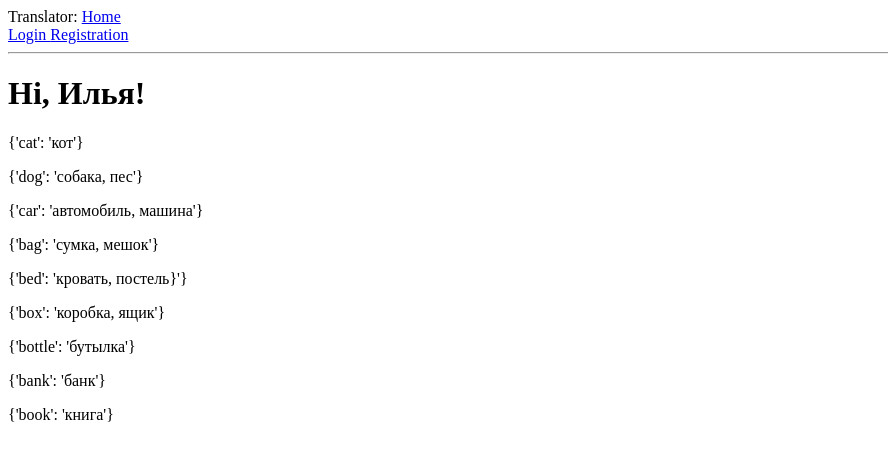
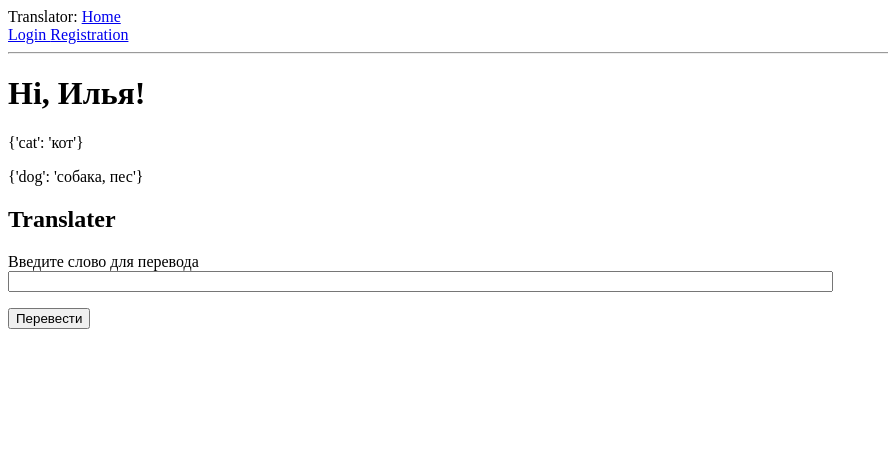
Before and after one commit to Ilyaivanov60/web_dictionary, a Flask app: page / in a window 1280 px wide. Shown: the top 461 px of the page, without its empty margins (0-888 px from the left). Run offline with Flask 2, Linux system fonts and the light colour scheme.

Commit message:
добавил форму для ввода слова (#4)
* добавил форму для ввода слова

* сделал добавлени новых слов в словарь

* дороботал код после код ревью

```diff
--- a/webapp/forms.py
+++ b/webapp/forms.py
@@ -1,6 +1,7 @@
 from flask_wtf import FlaskForm
 from wtforms import StringField, PasswordField, BooleanField, SubmitField
 from wtforms.validators import DataRequired
+
 
 class LoginForm(FlaskForm):
     username = StringField('Username', validators=[DataRequired()])
@@ -11,3 +12,8 @@ class LoginForm(FlaskForm):
     submit_in = SubmitField('Log in')
     submit_out = SubmitField('Log out')
     confirm = SubmitField('confirm')
+
+
+class WordForm(FlaskForm):
+    confirm = SubmitField('Перевести')
+    word_for_translate = StringField('Введите слово для перевода', validators=[DataRequired()])
--- a/webapp/routes.py
+++ b/webapp/routes.py
@@ -1,26 +1,27 @@
 from webapp import app
 from flask import render_template, flash, redirect
-from webapp.forms import LoginForm
+from webapp.forms import LoginForm, WordForm
+
+user = {'username': 'Илья'}
+cards = [
+    {'cat' : 'кот'},
+    {'dog' : 'собака, пес'}
+    ]
+
 
 @app.route('/')
-@app.route('/index')
+@app.route('/index', methods=['GET', 'POST'])
 def index():
+    form = WordForm()
+    if form.word_for_translate.data:
+        word = form.word_for_translate.data
+        if word not in cards:
+            cards.append(word)
+    return render_template('index.html', title='Home', user=user, cards=cards, form=form)
 
-    user = {'username': 'Илья'}
-    cards = [
-        {'cat' : 'кот'},
-        {'dog' : 'собака, пес'},
-        {'car' : 'автомобиль, машина'},
-        {'bag' : 'сумка, мешок'},
-        {'bed' : 'кровать, постель}'},
-        {'box' : 'коробка, ящик'},
-        {'bottle' : 'бутылка'},
-        {'bank' : 'банк'},
-        {'book' : 'книга'}
-    ]
-    return render_template('index.html', title='Home', user=user, cards=cards)
 
 users_names = ['vasya','bill', 'oleg']# хранит имена пользователей для отладки, в будущем проверть зарегистрировван пользователь или нет через bd
+
 
 @app.route('/login', methods=['GET', 'POST'])
 def login():
--- a/webapp/templates/index.html
+++ b/webapp/templates/index.html
@@ -5,4 +5,12 @@
     {% for card in cards %}
     <div><p>{{ card }}</p></div>
     {% endfor %}
+    <h2>Translater</h2>
+    <form action="" method="post">
+      <p>
+        {{ form.word_for_translate.label }}<br>
+        {{ form.word_for_translate(size=100) }}
+      </p>
+      <p>{{ form.confirm }}</p>
+    </form>
 {% endblock %}
```
Also changed, not shown: webapp/templates/base.html (line endings or trailing spaces), 1 other file.
